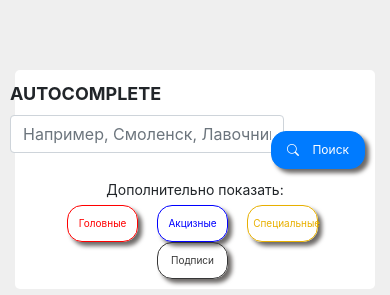
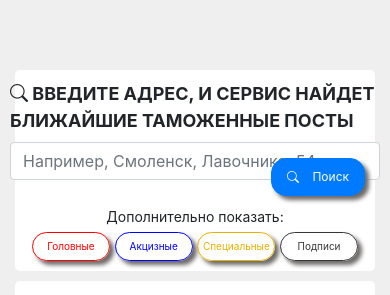
Before and after one commit to dkrech07/wimc, a Yii app: the page made by views/customs/index.php in a window 390 px wide. Shown: the top 295 px of the page. Run offline with PHP 8.4 and a stand-in for Yii, Linux system fonts and the light colour scheme; the template is opened without the code that fills it, so the values that code supplies are empty; form fields are guessed from the names that the template uses; some libraries are stand-ins or nearby versions.

Commit message:
Вносит правки в форму

```diff
--- a/config/db.php
+++ b/config/db.php
@@ -4,7 +4,7 @@ return [
     'class' => 'yii\db\Connection',
     'dsn' => 'mysql:host=localhost;dbname=wimc',
     'username' => 'root',
-    'password' => 'root',
+    'password' => '',
     'charset' => 'utf8',
 
     // Schema cache options (for production environment)
--- a/views/customs/index.php
+++ b/views/customs/index.php
@@ -44,18 +44,19 @@ $this->title = 'Where is my customs?';
     <?= $form->field($searchCustomsModel, 'distance', ['template' => '{input}'])->hiddenInput(['id' => 'distance']) ?>
 
     <?= $form->field($searchCustomsModel, 'autocomplete', [
-        'template' => '<i class="bi bi-search"></i> {label}{input}',
+        'template' => '{label}{input}',
         'options' => [
             // 'style' => 'margin-bottom: 10px;',
             'class' => 'col-12 col-sm-12 col-md-12 col-lg-12 col-xl-12',
         ]
     ])
         ->textInput([
+            'label' => '<i class="bi bi-search"></i>',
             'class' => 'form-control',
             'required' => true,
             'id' => 'autocomplete',
             'placeholder' => "Например, Смоленск, Лавочника, 54",
-        ])
+        ])->label('<i class="bi bi-search"></i> ВВЕДИТЕ АДРЕС, И СЕРВИС НАЙДЕТ БЛИЖАЙШИЕ ТАМОЖЕННЫЕ ПОСТЫ', []);
     ?>
 
     <i class="clear-btn bi bi-x-circle"></i>
--- a/web/css/site.css
+++ b/web/css/site.css
@@ -144,6 +144,10 @@ body {
     color: #FF0000;
 }
 
+/* .filter-btn:hover {
+    box-shadow: -4px 4px 4px rgb(109, 106, 104);
+} */
+
 .filter-btn.excise {
     border-color: #0000FF;
     color: #0000FF;
@@ -198,8 +202,8 @@ body {
 
 .filter-btn.btn-outline-primary:hover {
     background: transparent;
-    text-decoration: underline;
-    box-shadow: -5px 10px 10px rgb(109, 106, 104);
+    /* text-decoration: underline; */
+    /* box-shadow: -5px 10px 10px rgb(109, 106, 104); */
 
 }
 
@@ -232,8 +236,20 @@ body {
     background-color: #ffffff;
 }
 
+.add-block {
+    margin: 0;
+    padding: 0;
+    padding-left: 10px;
+    padding-right: 10px;
+}
+
 
 @media screen and (max-width:800px) {
+    .add-block  {
+        margin: 0;
+        padding: 0;
+    }
+
     .filter-label {
         font-size: 14px;
         margin-bottom: 5px;
@@ -253,12 +269,12 @@ body {
 
     .filter-btn {
         padding: 0;
-        padding: 10px 5px;
-        width: 22%;
+        padding: 6px 2px;
+        width: 23%;
         text-align: center;
         font-size: 10px;
-        margin-left: 5px;
-
+        margin: 0;
+        /* margin-right: 10px; */
     }
 
     .filter-btn:last-child span {
@@ -287,8 +303,7 @@ body {
 }
 
 /* .search-btn:hover {
-    background-color: #ffffff;
-    color: #007bff;
+    box-shadow: -5px 8px 8px rgb(109, 106, 104);
 } */
 
 .search-mark {
@@ -305,6 +320,10 @@ body {
     padding-right: 125px;
     box-shadow: 4px 4px 4px rgb(109, 106, 104);
 }
+
+/* .ui-autocomplete-input:hover {
+    box-shadow: -5px 8px 8px rgb(109, 106, 104);
+} */
 
 .clear-btn {
     position: absolute;
@@ -386,17 +405,14 @@ body {
     text-decoration: none !important;
 }
 
-.add-block {
-    margin: 0;
-    padding: 0;
-    padding-left: 10px;
-    padding-right: 10px;
-}
-
 .input-alert {
     box-shadow: 4px 4px 4px rgb(219, 69, 31);
 }
 
+.bi-search {
+    display: inline-block !important;
+    position: relative;
+}
 /* .help-block {
     position: absolute;
     background-color: #ffffff;
--- a/web/js/autocomplete.js
+++ b/web/js/autocomplete.js
@@ -4,6 +4,7 @@ $(function () {
   const LIST_PADDING = 12;
 
   var searchInputElement = document.querySelector('#autocomplete');
+  var searchBtn = document.querySelector('.search-btn');
 
   var latitudeInputElement = document.querySelector('#latitude');
   var longitudeInputElement = document.querySelector('#longitude');
@@ -21,15 +22,32 @@ $(function () {
     clearBtnElement.style.display = 'none';
   });
 
-  searchInputElement.addEventListener('click', evt => {
+  // searchInputElement.addEventListener('focus', evt => {
+    // searchBtn.style.boxShadow = 'none';
+    // console.log('boxShadow = none');
+  // });
+
+  $('#autocomplete').on('focus', function() {
+    searchBtn.style.boxShadow = 'none';
+
     var searchListElement = document.querySelector('#ui-id-1');
-
     searchListElement.style.width = searchInputElement.offsetWidth + 'px';
-
     if (searchListElement && searchInputElement.value) {
       searchListElement.style.display = 'block';
     }
   });
+
+  $('#autocomplete').on('blur', function() {
+    searchBtn.style.boxShadow = '4px 4px 4px rgb(109, 106, 104)';
+  });
+
+  // searchInputElement.addEventListener('click', evt => {
+  //   var searchListElement = document.querySelector('#ui-id-1');
+  //   searchListElement.style.width = searchInputElement.offsetWidth + 'px';
+  //   if (searchListElement && searchInputElement.value) {
+  //     searchListElement.style.display = 'block';
+  //   }
+  // });
 
   searchInputElement.addEventListener('input', evt => {
 
@@ -50,7 +68,7 @@ $(function () {
 
       // Fetch data
       $.ajax({
-        url: "/autocomplete", // 'http://localhost/wimc/web/autocomplete' /autocomplete
+        url: "http://localhost/wimc/web/autocomplete", // 'http://localhost/wimc/web/autocomplete' /autocomplete
         //   type: 'post',
         dataType: "json",
         data: {
@@ -105,6 +123,7 @@ $(function () {
         }
       });
     },
+    minLength: 3,
     select: function (event, ui) {
 
       if (ui.item.value[2]) {
--- a/web/js/yandex-map.js
+++ b/web/js/yandex-map.js
@@ -68,9 +68,6 @@ function init () {
         minClusterSize: 2,
         // Флаг, запрещающий увеличение коэффициента масштабирования карты при клике на кластер;
         disableClickZoom: false,
-
-
-
         // Группировка точек в кластеры по координатам;
         groupByCoordinates: false,
         // Макет метки кластера pieChart;
@@ -85,8 +82,6 @@ function init () {
         hasBalloon: true,
         // Скрывать иконку при открытии балуна;
         hideIconOnBalloonOpen: false,
-
-
         clusterDisableClickZoom: true,
         clusterOpenBalloonOnClick: false,
     }),
@@ -123,27 +118,15 @@ function init () {
 
   // Отрисовываю основные таможенные посты;
   $.ajax({
-    url: '/checkbox', // '/checkbox' 'http://localhost/wimc/web/checkbox'
+    url: 'http://localhost/wimc/web/checkbox', // '/checkbox' 'http://localhost/wimc/web/checkbox'
     type: 'POST',
     data: data,
     success: function (response) {
         let customsCoords = JSON.parse(response);
-
         getPoints(geoObjects['main'], customsCoords['main'], pointsColors['main'], data['captions']);
-
-        // getPoints(geoObjects['head'], customsCoords['head'], pointsColors['head'], data['captions']);
-        // getPoints(geoObjects['others'], customsCoords['others'], pointsColors['others'], data['captions']);
-        // getPoints(geoObjects['excise'], customsCoords['excise'], pointsColors['excise'], data['captions']);
-
         clusterer.add(geoObjects['main']);
-
-        // clusterer.add(geoObjects['head']);
-        // clusterer.add(geoObjects['others']);
-        // clusterer.add(geoObjects['excise']);
-
         myMap.geoObjects.add(clusterer);
         console.log(myMap.geoObjects);
-
         myMap.setBounds(clusterer.getBounds(), {
             checkZoomRange: true
         });
@@ -153,14 +136,29 @@ function init () {
     // Отрысовывает точки при фильтрации по типам постов;
     let checkboxes = Array.from(document.querySelectorAll('.customs-checkbox'));
 
+    let toggleGroupList = document.querySelector('.btn-group-toggle');
+    let labelElements = toggleGroupList.querySelectorAll('label');
+
     checkboxes.forEach(function(checkbox, i) {
         checkbox.onchange = function() {
             checkboxes.forEach(function(checkbox){
                 data[checkbox.id] = checkbox.checked ? 1:0;
+
+                // checkbox.style.boxShadow = 'none';
+
+                // lableElements[i].style.boxShadow = 'none';
             });
 
+            console.log(labelElements[i]);
+            if (checkbox.checked == 1) {
+                labelElements[i].style.boxShadow = 'none';
+            } else {
+                labelElements[i].style.boxShadow = '4px 4px 4px rgb(109, 106, 104)';
+            }
+
+
             $.ajax({
-                url: '/checkbox', // '/checkbox' 'http://localhost/wimc/web/checkbox'
+                url: 'http://localhost/wimc/web/checkbox', // '/checkbox' 'http://localhost/wimc/web/checkbox'
                 type: 'POST',
                 data: data,
                 success: function (response) {
@@ -227,9 +225,6 @@ function init () {
                             return;
                         }
                     }
-                // console.log(currentPoint);
-                // console.log(checkPoint);
-
                 }
                 clusterer.balloon.open(cluster);
 
@@ -272,24 +267,8 @@ function init () {
         data['distance'] = this['SearchCustoms[distance]'].value;
         data['autocomplete'] = this['SearchCustoms[autocomplete]'].value;
 
-        // console.log(data);
-        console.log('okkkkkkkkkkkkkk');
-
-        // var searchInputElement = document.querySelector('#autocomplete');
-        // var latitudeInputElement = document.querySelector('#latitude');
-        // var longitudeInputElement = document.querySelector('#longitude');
-        // function getError (input) {
-        //     input.classList.forEach(classItem => {
-        //         if (classItem == 'has-error') {
-        //             searchInputElement.classList.add('input-alert');
-        //         }
-        //     });
-        // }
-
-        // getError(latitudeInputElement);
-
         $.ajax({
-        url: '/search', // 'http://localhost/wimc/web/search'
+        url: 'http://localhost/wimc/web/search', // 'http://localhost/wimc/web/search'
         type: 'POST',
         data: data,
         success: function(response){
@@ -318,44 +297,7 @@ function init () {
                 iconColor: 'red',
             }));
 
-            // clusterer.removeAll();
-
-                // customsCoords.forEach(custom => {
-                //     points.push([custom['coordinates']['lat'], custom['coordinates']['lon']]);
-                // });
-
-            // if (data['head'] == 1) {
-            //     getPoints(geoObjects['head'], customsCoords['head'], pointsColors['head'], data['captions']);
-            //     clusterer.add(geoObjects['head']);
-            // }
-
-            // if (data['excise'] == 1) {
-            //     getPoints(geoObjects['excise'], customsCoords['excise'], pointsColors['excise'], data['captions']);
-            //     clusterer.add(geoObjects['excise']);
-            // }
-
-            // if (data['others'] == 1) {
-            //     getPoints(geoObjects['others'], customsCoords['others'], pointsColors['others'], data['captions']);
-            //     clusterer.add(geoObjects['others']);
-            // }
-
             searchCollection.add(new ymaps.Placemark([searchData['nearest_lat'], searchData['nearest_lon']]));
-
-            // if (data['main'] == 1) {
-            //     geoObjects['main'].forEach(item => {
-            //         if (searchData['nearest_lat'] == item.geometry._coordinates[0] && searchData['nearest_lon'] == item.geometry._coordinates[1]) {
-            //             // searchCollection.add(item);
-
-            //             console.log('Найдено совпадение!');
-            //             console.log(item);
-            //             console.log(item.options._options.iconColor = '#000000');
-            //         }
-            //         // console.log(item);
-            //         // console.log(item.geometry._coordinates);
-            //     });
-            //     // getPoints(geoObjects['main'], customsCoords['main'], pointsColors['main'], data['captions']);
-            //     // clusterer.add(geoObjects['main']);
-            // }
 
             myMap.geoObjects.add(searchCollection);
 
```
